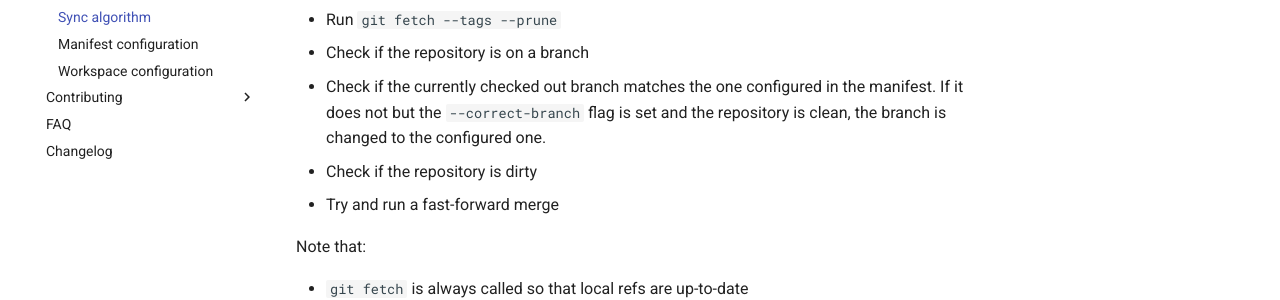
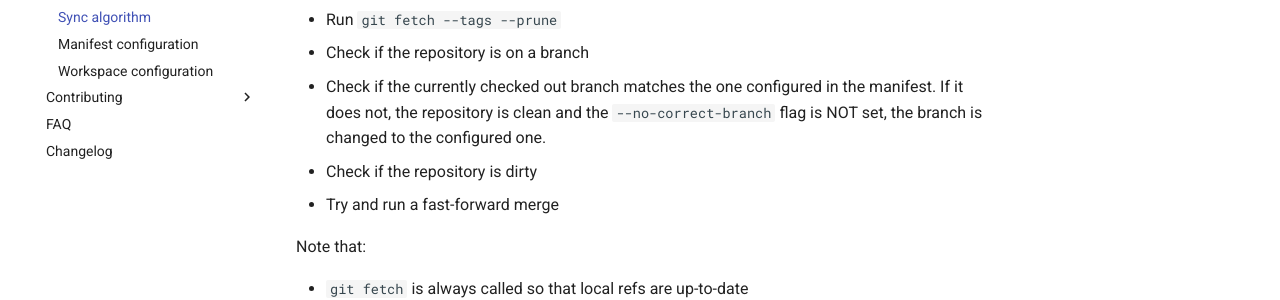
Before and after one commit to your-tools/tsrc, an MkDocs documentation site: the page built from docs/ref/sync.md, in a window 1280 px wide. Shown: the part 256-556 px from the top of the page. Built offline with MkDocs 1.6.1 and Material for MkDocs 9.7.7, drawn with Linux system fonts in a browser that asks for light colours; comment, search, counter and statistics services are not loaded.

Commit message:
Breaking: correct branch on clean repos during sync by default

```diff
--- a/docs/ref/sync.md
+++ b/docs/ref/sync.md
@@ -7,9 +7,10 @@ Here's the algorithm that is used:
 
 * Run `git fetch --tags --prune`
 * Check if the repository is on a branch
-* Check if the currently checked out branch matches the one configured in
-  the manifest. If it does not but the `--correct-branch` flag is set
-  and the repository is clean, the branch is changed to the configured one.
+* Check if the currently checked out branch matches the one configured
+  in the manifest. If it does not, the repository is clean and the
+  `--no-correct-branch` flag is NOT set, the branch is changed to the
+  configured one.
 * Check if the repository is dirty
 * Try and run a fast-forward merge
 
```
Also changed, not shown: docs/ref/cli.md (+2 -2 lines), 2 other files.
